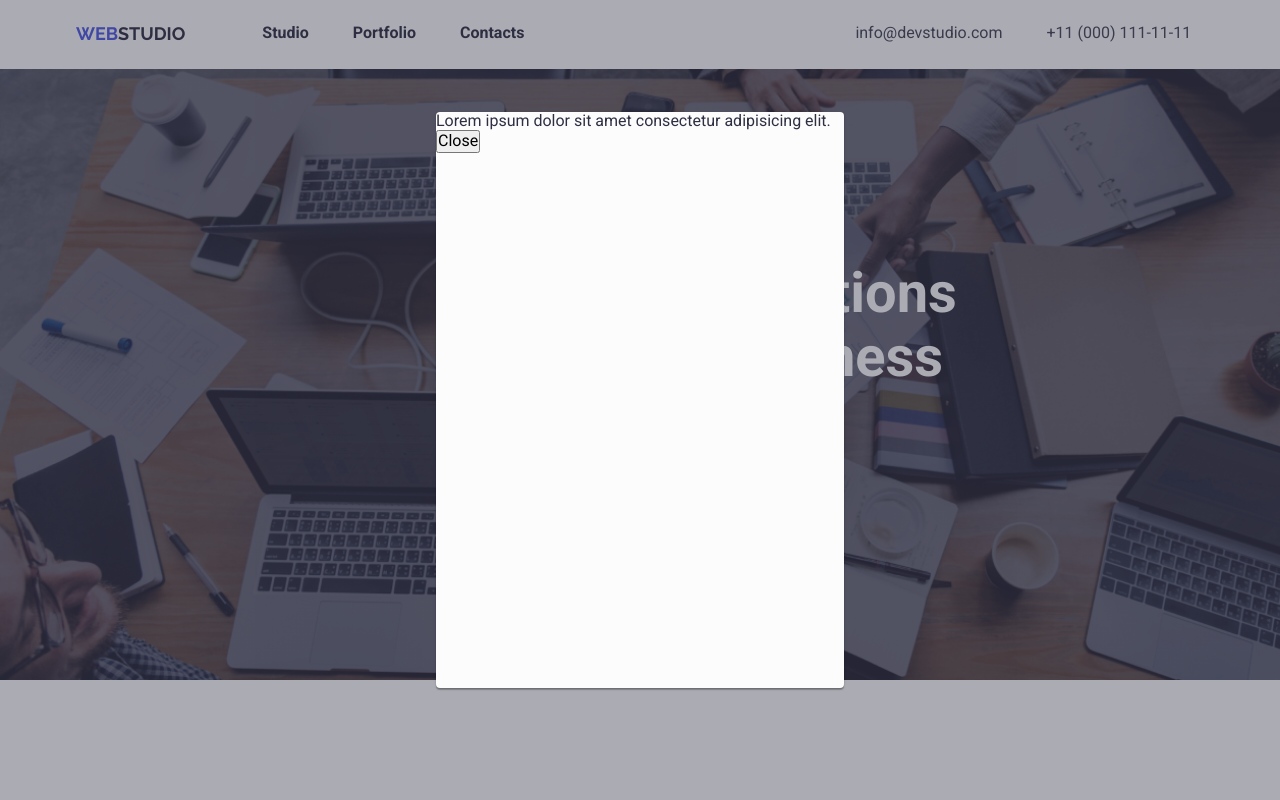
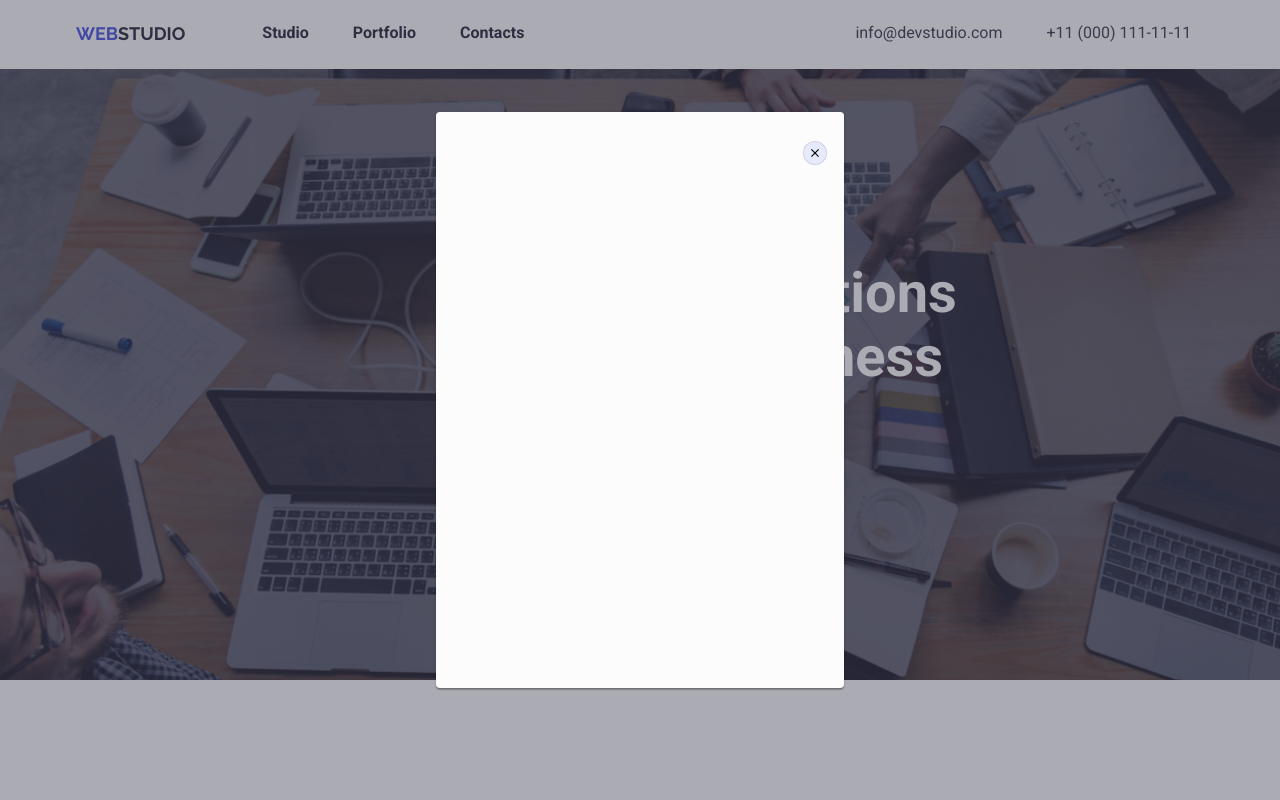
Before and after one commit to Savitsky95/goit-markup-hw-05, a plain HTML site: page index.html in a window 1280 px wide. Both pictures are taken after a click on the button "Order Service". Shown: the top 800 px of the page. Drawn offline with Linux system fonts and the light colour scheme.

Commit message:
fix modal

```diff
--- a/css/style.css
+++ b/css/style.css
@@ -63,7 +63,31 @@
     top: 0;
     width: 100%;
     height: 100%;
-background: rgba(46, 47, 66, 0.4);
+    background-color: rgba(46, 47, 66, 0.4);
+}
+.close-bt-father {
+    position: absolute;
+        left: 90%;
+        top: 5%;
+        width: 24px;
+        height: 24px;
+        border-radius: 100%;
+        background-color: #E7E9FC;
+        border: 1px solid rgba(0, 0, 0, 0.1);
+}
+.close-bt-father:hover,
+.close-bt-father:focus {
+    background-color: #E7E9FC;
+    box-shadow: 0px 1px 6px rgba(46, 47, 66, 0.08), 0px 1px 1px rgba(46, 47, 66, 0.16), 0px 2px 1px rgba(46, 47, 66, 0.08);
+    border-radius: 100%;
+}
+.close-bt {
+    position: absolute;
+    left: 50%;
+    top: 50%;
+    transform: translate(-50%, -50%);
+    width: 8px;
+    height: 8px;
 }
 .backdrop.is-hidden {
     opacity: 0;
--- a/index.html
+++ b/index.html
@@ -49,8 +49,10 @@
             </div>
             <div class="backdrop is-hidden" data-modal>
                 <div class="modal">
-                    <p> Lorem ipsum dolor sit amet consectetur adipisicing elit.</p>
-                    <button type="button" data-modal-close>Close</button>
+                    <p></p>
+                    <button type="button" class="close-bt-father" data-modal-close>
+                        <img src="./icons.svg/close.svg" alt="close" class="close-bt">
+                    </button>
                 </div>
             </div>
         </section>
```
Also changed, not shown: icons.svg/close.svg (added).
